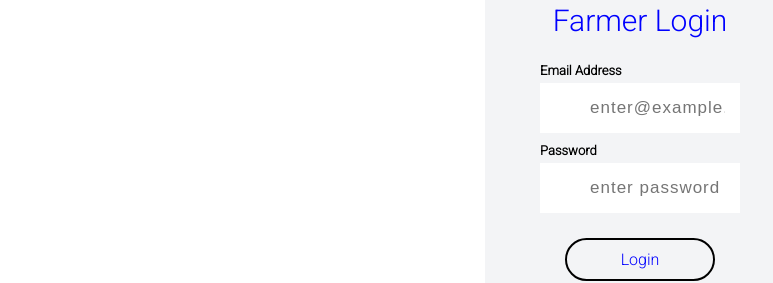
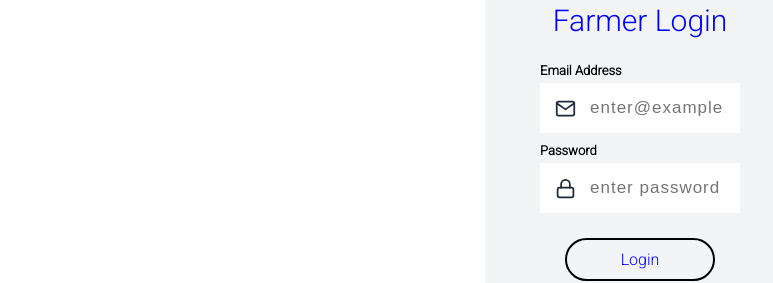
Before and after one commit to TrevorAugustine23/AI-Weather-App, a React (Create React App) app in the folder react_login/: page / in a window 1280 px wide. Shown: the part 303-586 px from the top of the page, without its empty margins (0-773 px from the left). Built offline with nearby package versions, Linux system fonts and the light colour scheme.

Commit message:
minor error fix

```diff
--- a/react_login/src/components/FormLib.js
+++ b/react_login/src/components/FormLib.js
@@ -10,7 +10,7 @@ export const TextInput = ({icon, ...props}) => {
     const [field, meta] = useField(props);
 
     return(
-        <div styled={{position:"relative"}}>
+        <div style={{position:"relative"}}>
             <StyledLabel htmlFor={props.name}>
                 {props.label}
             </StyledLabel>
```
